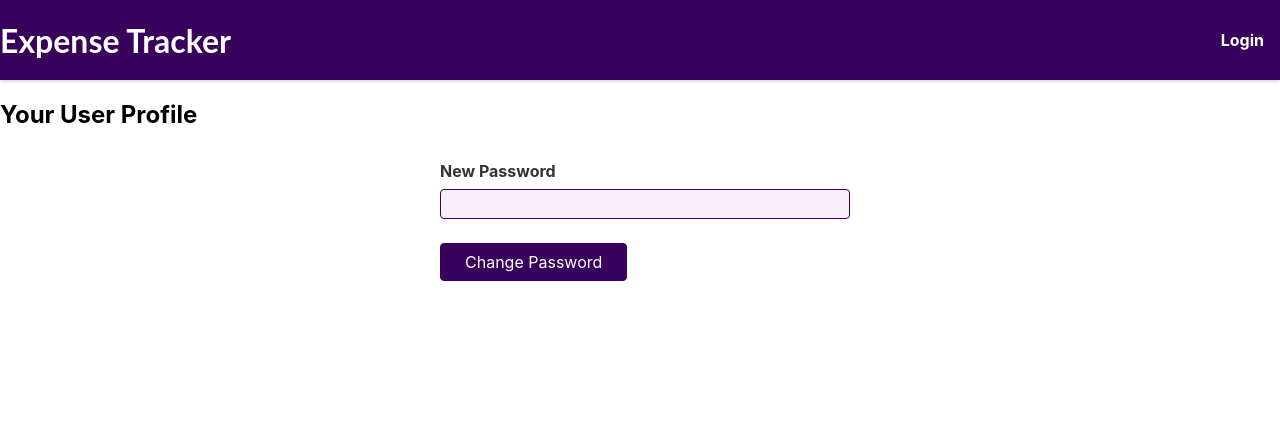
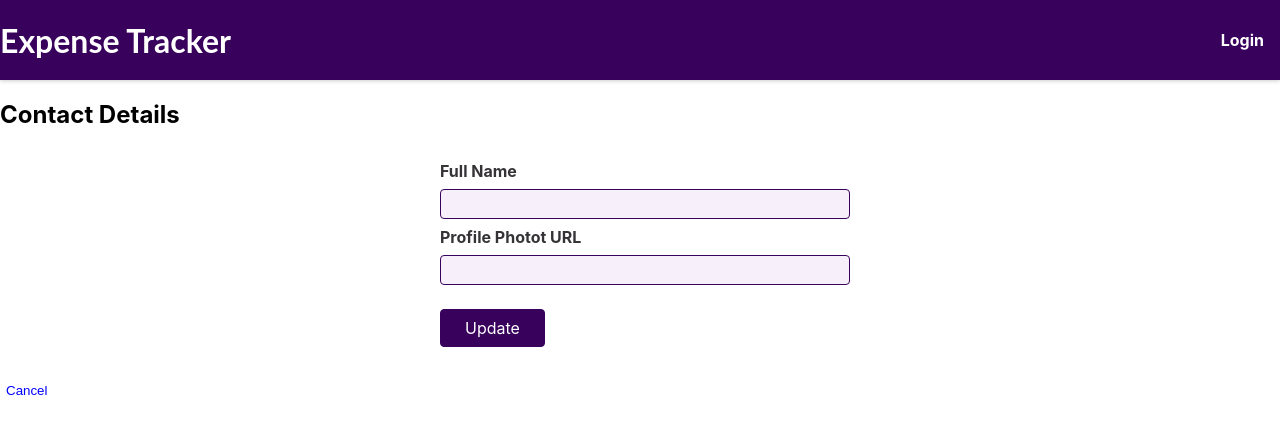
Before and after one commit to Kanishka08/expense-tracker-react, a React (Create React App) app: page /profile in a window 1280 px wide. Shown: the top 434 px of the page. Built offline with nearby package versions, Linux system fonts and the light colour scheme.

Commit message:
Complete your profile

```diff
--- a/src/components/Profile/ProfileForm.js
+++ b/src/components/Profile/ProfileForm.js
@@ -2,49 +2,78 @@ import { useRef, useContext } from "react";
 
 import AuthContext from "../../Store/AuthContext";
 import classes from "./ProfileForm.module.css";
+import { useNavigate } from "react-router-dom";
 
 const ProfileForm = () => {
-  const newPasswordInputRef = useRef();
+  const fullNameInputRef = useRef();
+  const profileUrlInputRef = useRef();
   const authCtx = useContext(AuthContext);
+  const navigate = useNavigate();
 
-  const submitHandler = (event) => {
+  const cancelHandler = () => {
+    navigate("/");
+  };
+
+  const updateProfile = (event) => {
     event.preventDefault();
 
-    const enteredNewPassword = newPasswordInputRef.current.value;
+    const enteredName = fullNameInputRef.current.value;
+    const enteredPhotoURL = profileUrlInputRef.current.value;
 
     fetch(
       "https://identitytoolkit.googleapis.com/v1/accounts:update?key=AIzaSyAKIrkFyABATGzL5ckzp767SwuRdsPGxMw",
       {
         method: "POST",
+        headers: {
+          "Content-Type": "application/json",
+        },
         body: JSON.stringify({
           idToken: authCtx.token,
-          password: enteredNewPassword,
-          returnSecureToken: false,
+          displayName: enteredName,
+          photoUrl: enteredPhotoURL,
+          returnSecureToken: true,
         }),
-        headers: {
-          "Content-Type:": "application/json",
-        },
       }
-    ).then((res) => {
-      //assumption: Always succeeds
+    )
+      .then((response) => response.json())
+      .then((data) => {
+        //Handle the successful response here
+        console.log(data);
+      })
+      .catch((error) => {
+        // Handle any errors here
+        console.error(error);
       });
+    fullNameInputRef.current.value = "";
+    profileUrlInputRef.current.value = "";
   };
 
   return (
-    <form className={classes.form} onSubmit={submitHandler}>
+    <div>
+      <form className={classes.form}>
         <div className={classes.control}>
-        <label htmlFor="new-password">New Password</label>
+          <label htmlFor="full-name">Full Name</label>
+          <input type="text" id="full-name" ref={fullNameInputRef} required />
+        </div>
+        <div className={classes.control}>
+          <label htmlFor="photot-url">Profile Photot URL</label>
           <input
-          type="password"
-          id="new-password"
-          minLength="7"
-          ref={newPasswordInputRef}
+            type="text"
+            id="photot-url"
+            ref={profileUrlInputRef}
+            required
           />
         </div>
         <div className={classes.action}>
-        <button>Change Password</button>
+          <button onClick={updateProfile} className={classes.update}>
+            Update
+          </button>
         </div>
       </form>
+      <button onClick={cancelHandler} className={classes.cancel}>
+        Cancel
+      </button>
+    </div>
   );
 };
 
--- a/src/components/Profile/UserProfile.js
+++ b/src/components/Profile/UserProfile.js
@@ -4,7 +4,7 @@ import classes from "./UserProfile.module.css";
 const UserProfile = () => {
   return (
     <section className={classes.Profile}>
-      <h1>Your User Profile</h1>
+      <h1>Contact Details</h1>
       <ProfileForm />
     </section>
   );
--- a/src/components/StartingPage/StartingPageContent.js
+++ /dev/null
@@ -1,11 +0,0 @@
-import classes from "./StartingPageContent.module.css";
-
-const StartingPageContent = () => {
-  return (
-    <section className={classes.starting}>
-      <h1>Welcome on Board!</h1>
-    </section>
-  );
-};
-
-export default StartingPageContent;
--- a/src/components/StartingPage/StartingPageContent.module.css
+++ /dev/null
@@ -1,8 +0,0 @@
-.starting {
-    margin: 3rem auto;
-    text-align: center;
-  }
-
-  .starting h1 {
-    font-size: 5rem;
-  }
--- a/src/pages/HomePage.js
+++ b/src/pages/HomePage.js
@@ -1,7 +1,32 @@
-import StartingPageContent from "../components/StartingPage/StartingPageContent";
+import { useContext } from "react";
+import { useNavigate } from "react-router-dom";
+import AuthContext from "../Store/AuthContext";
+import classes from "./HomePage.module.css";
 
 const HomePage = () => {
-  return <StartingPageContent />;
+  const authCtx = useContext(AuthContext);
+  console.log(authCtx.isLoggedIn);
+  const navigate = useNavigate();
+
+  const profileHandler = () => {
+    navigate("./profile");
+  };
+
+  return (
+    <>
+      {authCtx.isLoggedIn ? (
+        <section className={classes.starting}>
+          <p>Welcome to Expense Tracker!!!</p>
+          <div className="classes.profile">
+            <p>Your profile is incomplete.</p>
+            <button onClick={profileHandler}>Complete Now</button>
+          </div>
+        </section>
+      ) : (
+        <h1>Welcome to Expense Tracker!!!</h1>
+      )}
+    </>
+  );
 };
 
 export default HomePage;
--- /dev/null
+++ b/src/pages/HomePage.module.css
@@ -0,0 +1,15 @@
+.starting {
+    display: flex;
+    justify-content: space-between;
+    margin-left: 20px;
+    margin-right: 20px;
+  }
+
+  .profile {
+    display: flex;
+  }
+  button {
+    color: blue;
+    background-color: white;
+    border: none;
+  }
```
Also changed, not shown: src/pages/ProfilePage.js (deleted, +0 -7 lines), src/components/Auth/AuthForm.module.css (indentation only). Lines whose indentation alone changed are shown as unchanged.
